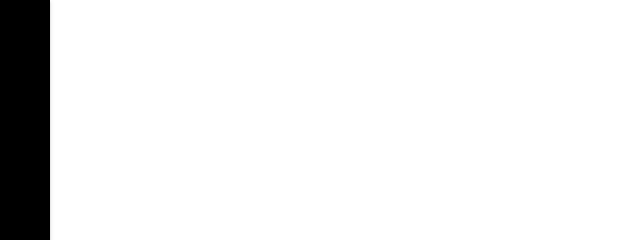
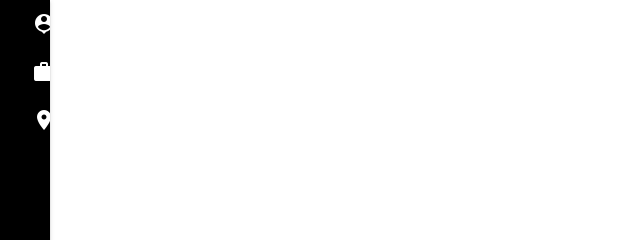
Before and after one commit to akjbk/akjbk.github.io, a plain HTML site: page index.html in a window 1280 px wide. Shown: the top 240 px of the page, 0-640 px from the left. Drawn offline with nearby package versions, Linux system fonts and the light colour scheme.

Commit message:
Update index.html

```diff
--- a/index.html
+++ b/index.html
@@ -24,9 +24,9 @@
 <body>
   <header>
     <ul id="slide-out" class="side-nav fixed" style="background-color:black;color:white;width:50px;">
-      <li><a href="#!"><i class="material-icons" style="color:black;" >person_pin</i></a></li>
-      <li><a href="#!"><i class="material-icons" style="color:black;" >work</i></a></li>
-      <li><a href="#!"><i class="material-icons" style="color:black;" >location_on</i></a></li>
+      <li><a href="#!"><i class="material-icons" style="color:white;" >person_pin</i></a></li>
+      <li><a href="#!"><i class="material-icons" style="color:white;" >work</i></a></li>
+      <li><a href="#!"><i class="material-icons" style="color:white;" >location_on</i></a></li>
     </ul>
     <a href="#" data-activates="slide-out" class="button-collapse"><i class="material-icons" style="color:black;" >menu</i></a>
   </header>
```
